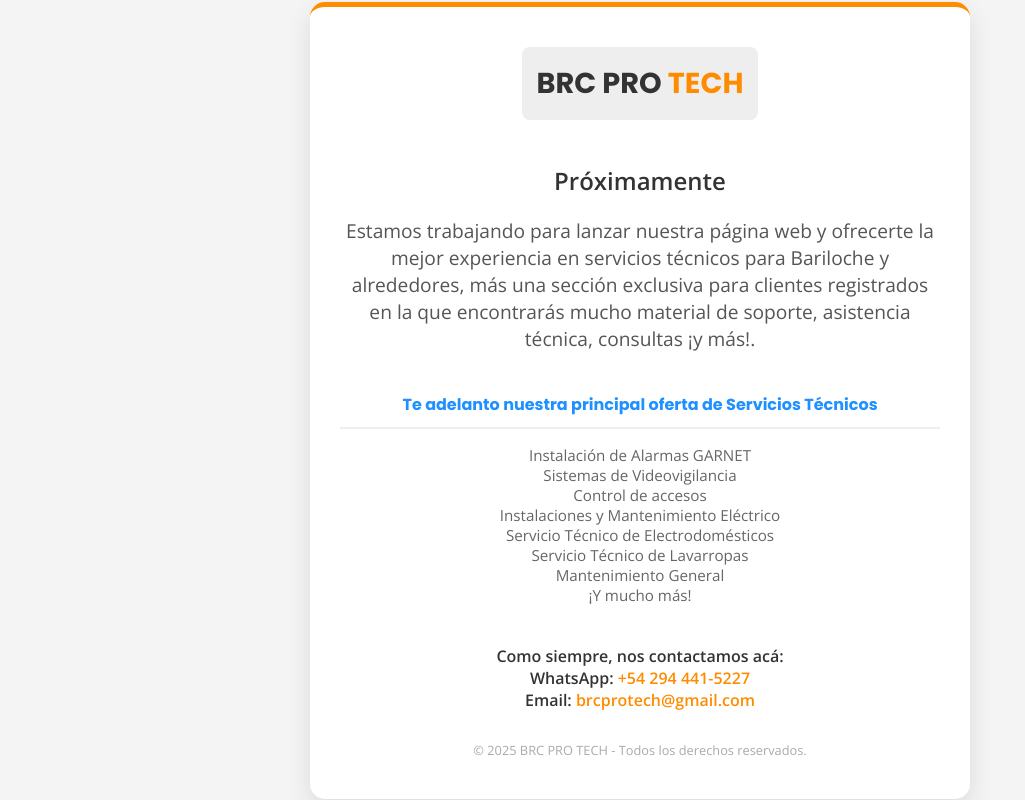
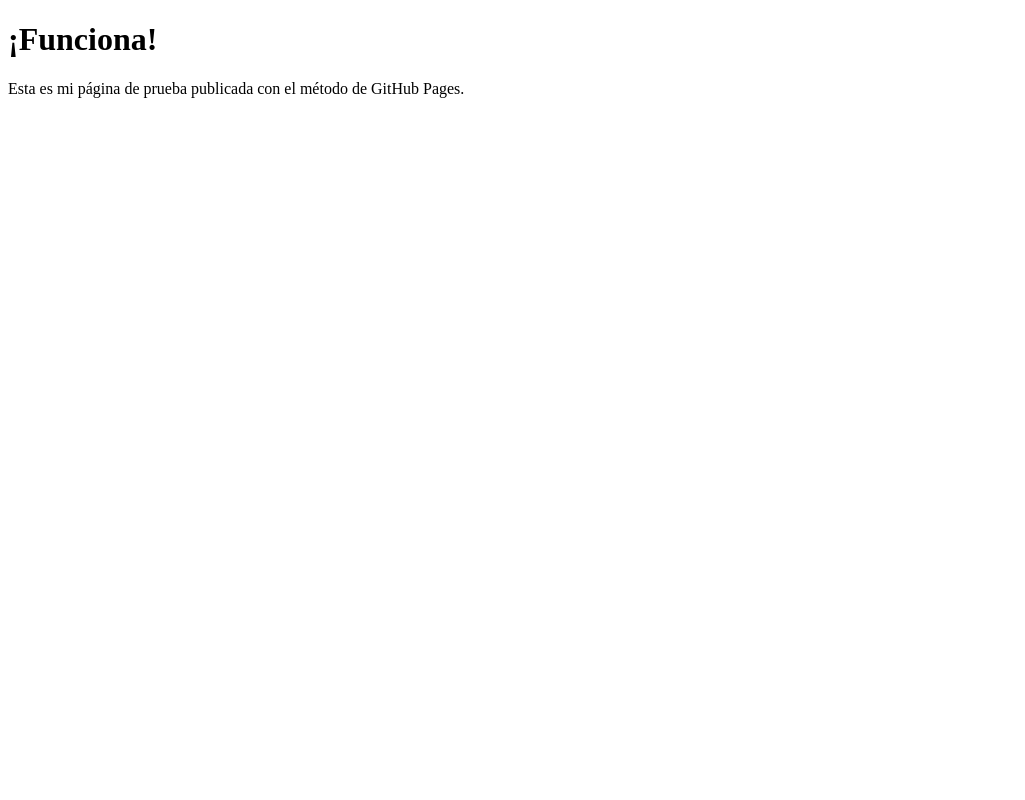
Before and after one commit to BRC-Pro-Tech/BRC-Pro-Tech.github.io, a plain HTML site: page index.html in a window 1280 px wide. Shown: the whole page, without its empty margins (0-1025 px from the left). Drawn offline with nearby package versions, Linux system fonts and the light colour scheme.

Commit message:
Add files via upload

```diff
--- a/index.html
+++ b/index.html
@@ -2,139 +2,10 @@
 <html lang="es">
 <head>
     <meta charset="UTF-8">
-    <meta name="viewport" content="width=device-width, initial-scale=1.0">
-    <title>BRC PRO TECH - Próximamente</title>
-    <link rel="preconnect" href="https://fonts.googleapis.com">
-    <link rel="preconnect" href="https://fonts.gstatic.com" crossorigin>
-    <link href="https://fonts.googleapis.com/css2?family=Poppins:wght@400;700&family=Open+Sans:wght@400;600&display=swap" rel="stylesheet">
-    <style>
-        :root {
-            --color-primario: #FF8C00; /* Naranja */
-            --color-secundario: #1E90FF; /* Azul */
-            --color-texto: #333333;
-            --color-fondo: #f4f4f4;
-            --color-blanco: #FFFFFF;
-        }
-
-        body {
-            margin: 0;
-            font-family: 'Open Sans', sans-serif;
-            background-color: var(--color-fondo);
-            color: var(--color-texto);
-            display: flex;
-            justify-content: center;
-            align-items: center;
-            min-height: 100vh;
-            text-align: center;
-        }
-
-        .container {
-            background-color: var(--color-blanco);
-            padding: 40px 30px;
-            border-radius: 15px;
-            box-shadow: 0 10px 25px rgba(0, 0, 0, 0.1);
-            max-width: 600px;
-            width: 90%;
-            border-top: 5px solid var(--color-primario);
-        }
-
-        h1 {
-            font-family: 'Poppins', sans-serif;
-            color: var(--color-secundario);
-            font-size: 2.5em;
-            margin-top: 0;
-            margin-bottom: 10px;
-        }
-
-        .subtitulo {
-            font-size: 1.2em;
-            color: #555;
-            margin-bottom: 30px;
-        }
-
-        .logo-placeholder {
-            font-family: 'Poppins', sans-serif;
-            font-size: 1.8em;
-            font-weight: 700;
-            color: var(--color-texto);
-            background-color: #eee;
-            padding: 15px;
-            border-radius: 8px;
-            margin-bottom: 25px;
-            display: inline-block;
-        }
-
-        .logo-placeholder span {
-            color: var(--color-primario);
-        }
-
-        .servicios-titulo {
-            font-family: 'Poppins', sans-serif;
-            font-weight: 700;
-            color: var(--color-secundario);
-            margin-top: 40px;
-            margin-bottom: 15px;
-            border-bottom: 2px solid #eee;
-            padding-bottom: 10px;
-        }
-
-        .servicios-lista {
-            list-style-type: none;
-            padding: 0;
-            font-size: 0.95em;
-            color: #666;
-        }
-
-        .contacto {
-            margin-top: 40px;
-            font-weight: 600;
-        }
-
-        .contacto a {
-            color: var(--color-primario);
-            text-decoration: none;
-            font-weight: 700;
-        }
-
-        footer {
-            margin-top: 30px;
-            font-size: 0.8em;
-            color: #aaa;
-        }
-
-    </style>
+    <title>Prueba de Publicación</title>
 </head>
 <body>
-
-    <div class="container">
-        <div class="logo-placeholder">BRC PRO<span> TECH</span></div>
-        <h2>Próximamente</h2>
-        <p class="subtitulo">Estamos trabajando para lanzar nuestra página web y ofrecerte la mejor experiencia en servicios técnicos para Bariloche y alrededores, más una sección exclusiva para clientes registrados en la que encontrarás mucho material de soporte, asistencia técnica, consultas ¡y más!.</p>
-
-        <div class="servicios-titulo">Te adelanto nuestra principal oferta de Servicios Técnicos</div>
-        <ul class="servicios-lista">
-            <li>Instalación de Alarmas GARNET</li>
-			<li>Sistemas de Videovigilancia</li>
-			<li>Control de accesos</li>
-            <li>Instalaciones y Mantenimiento Eléctrico</li>
-            <li>Servicio Técnico de Electrodomésticos</li>
-            <li>Servicio Técnico de Lavarropas</li>
-            <li>Mantenimiento General</li>
-			<li>¡Y mucho más!</li>
-        </ul>
-
-        <p class="contacto">
-            Como siempre, nos contactamos acá:
-            <br>
-            WhatsApp: <a href="https://wa.me/542944415227">+54 294 441-5227</a>
-            <br>
-            Email: <a href="mailto:brcprotech@gmail.com">brcprotech@gmail.com</a>
-        </p>
-
-        <footer>
-            &copy; 2025 BRC PRO TECH - Todos los derechos reservados.
-        </footer>
-    </div>
-
+    <h1>¡Funciona!</h1>
+    <p>Esta es mi página de prueba publicada con el método de GitHub Pages.</p>
 </body>
 </html>
```
